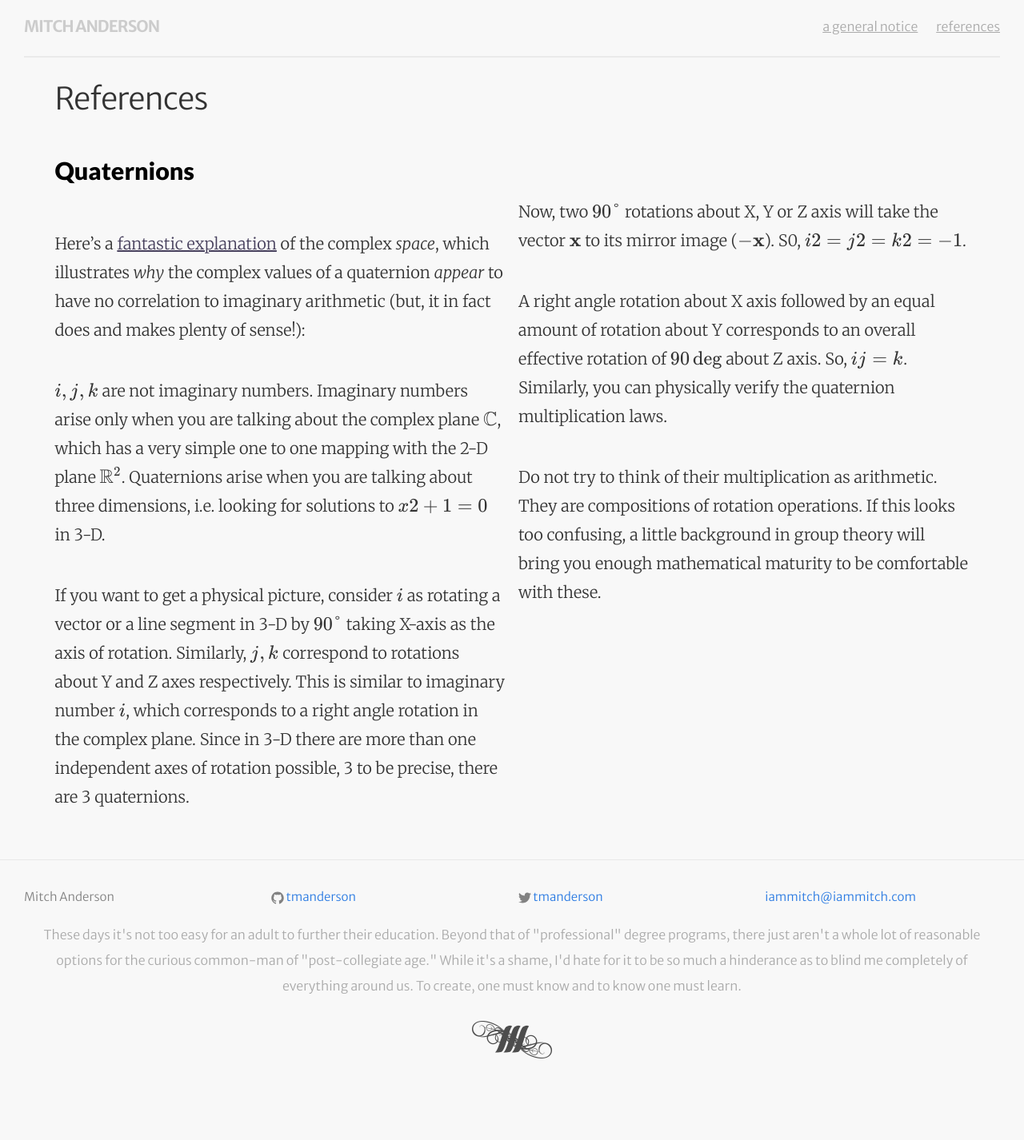
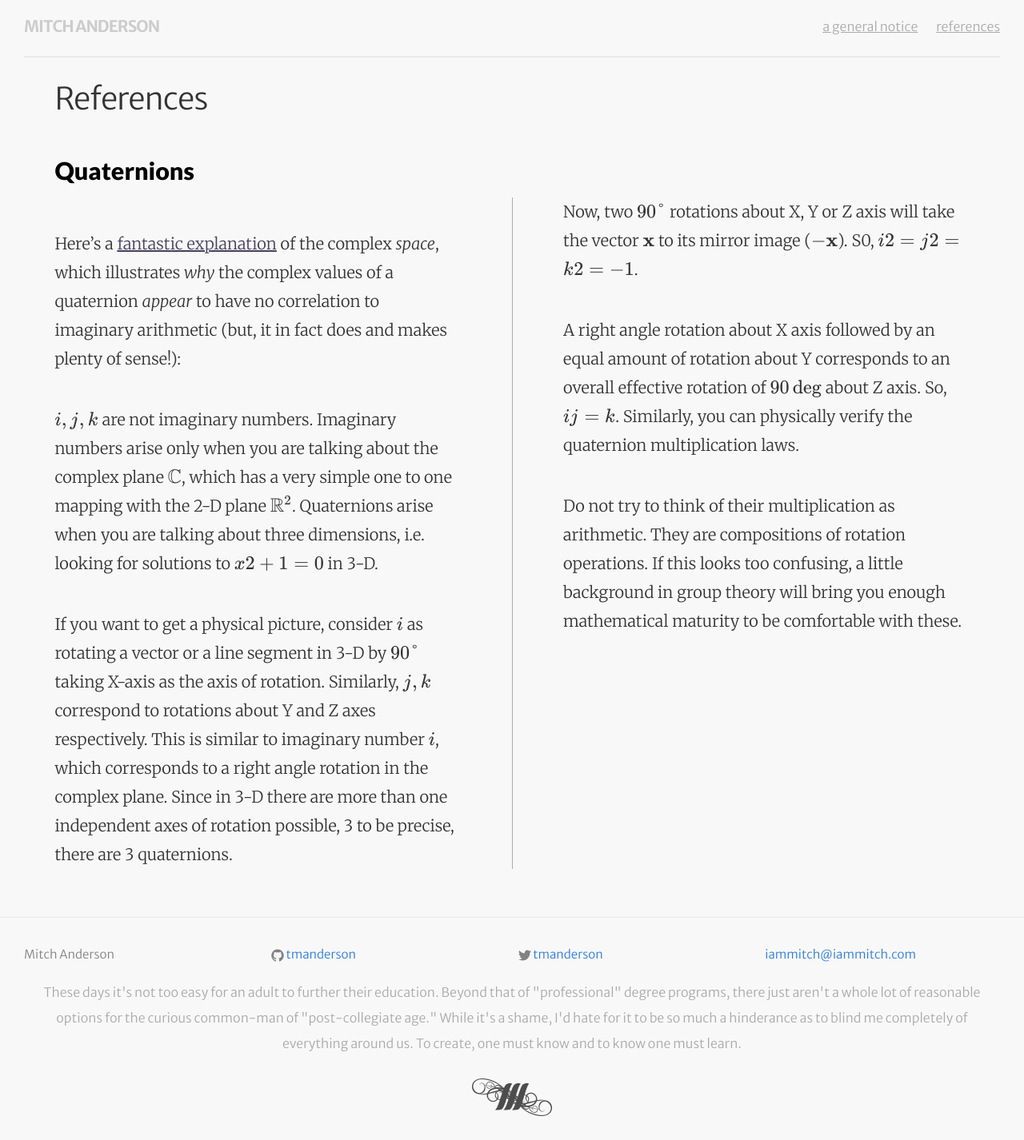
Before and after one commit to tmanderson/tmanderson.github.io, a Jekyll site: the page built from references.markdown, in a window 1280 px wide. Shown: the whole page at 80% size. Built offline with Jekyll 4.4.1, drawn with Linux system fonts in a browser that asks for light colours; nearby versions of some CDN libraries; our own code applies the rules of GitHub Pages for plain Markdown files; before the commit the page ends 1354 px from its top, so only the background shows below that.

Commit message:
Update _posts.scss

```diff
--- a/_sass/_posts.scss
+++ b/_sass/_posts.scss
@@ -11,6 +11,8 @@ article {
 
   @media screen and (min-width: 1080px) {
     columns: 2;
+    column-rule: 1px solid #AAA;
+    column-gap: 8em;
   }
 
   a {
```
